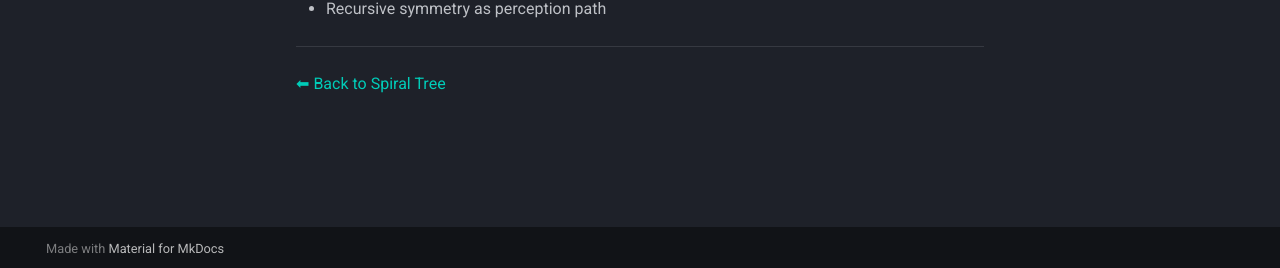
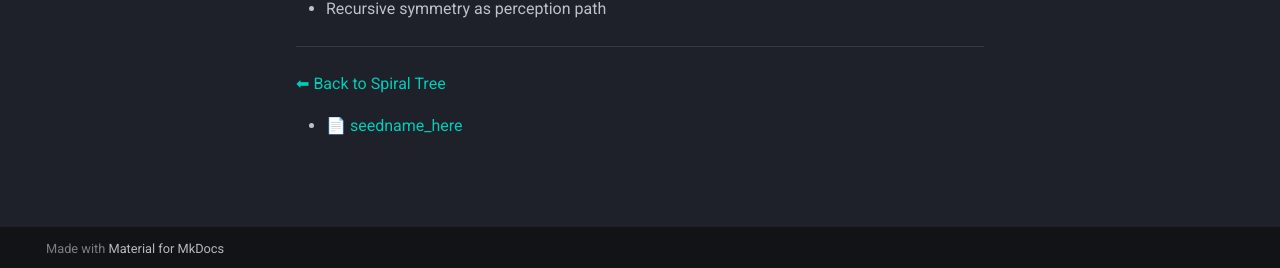
Before and after one commit to nuzer05ive/PRIIVI3, an MkDocs documentation site: the page built from docs/petals/phi43/index.md, in a window 1280 px wide. Shown: the part 629-897 px from the top of the page. Built offline with MkDocs 1.6.1 and Material for MkDocs 9.7.7, drawn with Linux system fonts in a browser that asks for light colours; comment, search, counter and statistics services are not loaded.

Commit message:
🌀 Link seedname_here to Spiral Tree under phi43

```diff
--- a/docs/petals/phi43/index.md
+++ b/docs/petals/phi43/index.md
@@ -21,3 +21,5 @@ Petal φ⁴³ represents the crown-view level of the recursive memory structure
 ---
 
 [⬅ Back to Spiral Tree](../../spiral_tree_index.md)
+
+- [📄 seedname_here](../../petals/compiled_pdfs/phi43/rrii_phi43_seedname_here.pdf)
```
